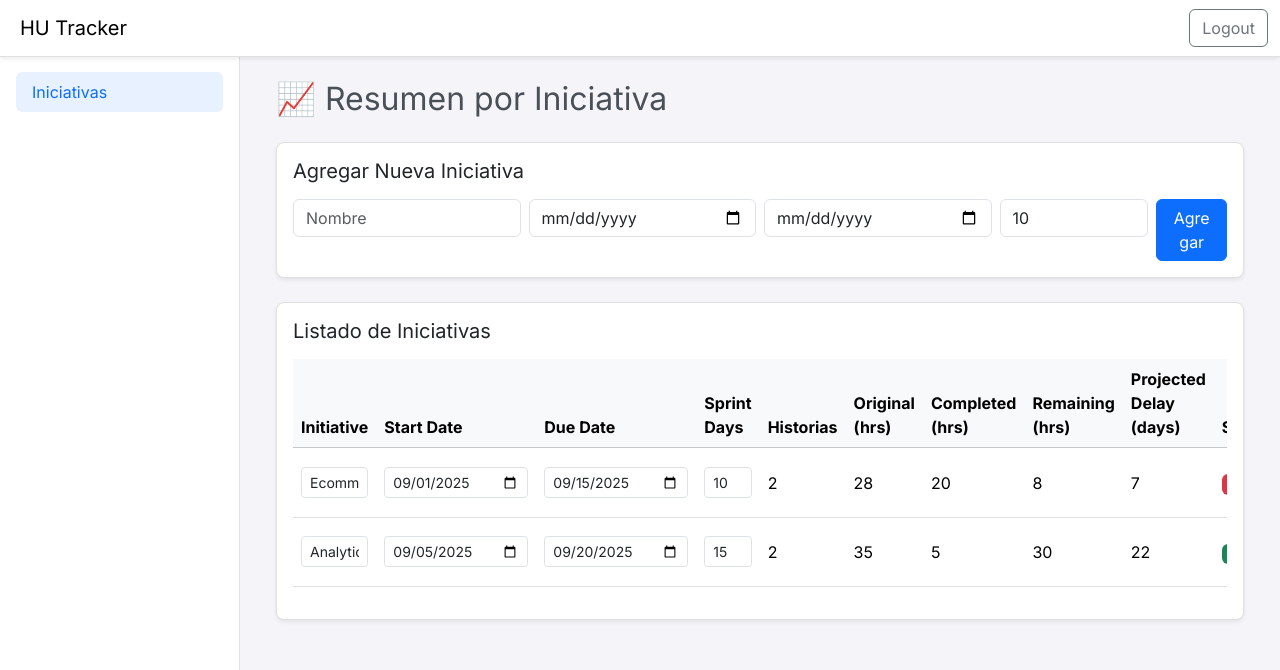
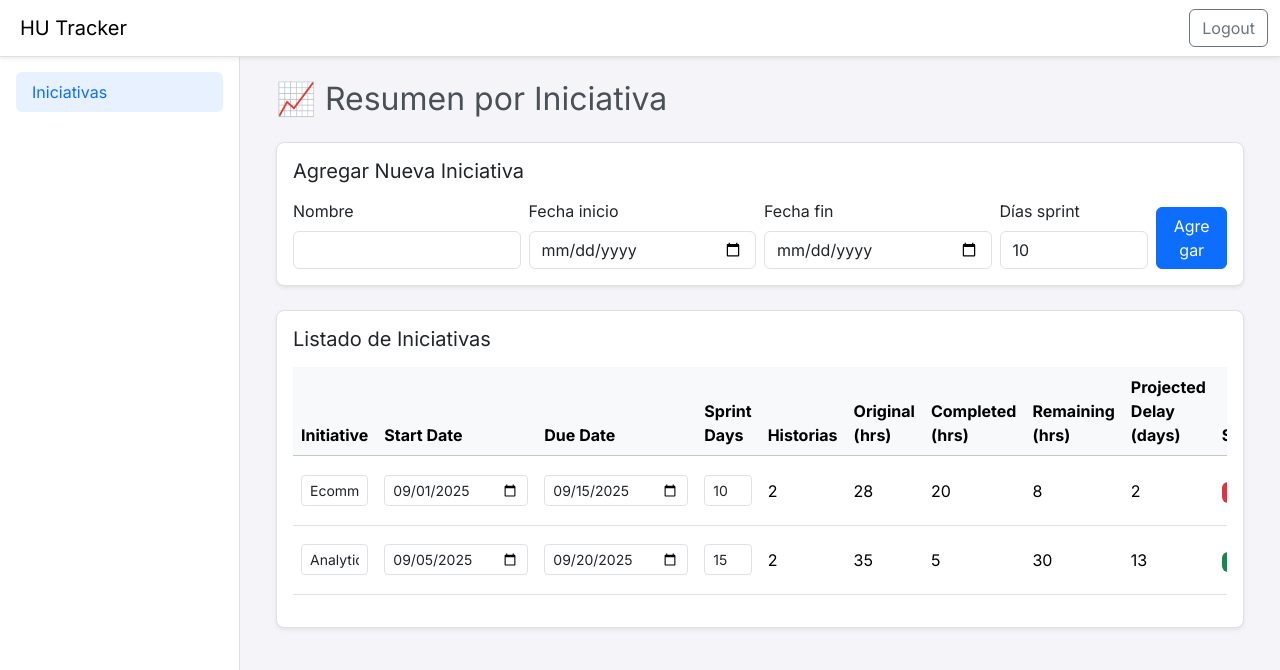
Before and after one commit to EdsonGarcia13/Hu-Tracker, a React (Vite) app: page /login in a window 1280 px wide. Both pictures are taken after typing "name@example.com", "Sample123" into the empty fields and a click on the button "Entrar". Shown: the top 670 px of the page. Built offline with nearby package versions, Linux system fonts and the light colour scheme.

Commit message:
Fix projected delay calculation and label initiative form

```diff
--- a/src/pages/InitiativesOverviewPage.jsx
+++ b/src/pages/InitiativesOverviewPage.jsx
@@ -54,19 +54,24 @@
 
       let projectedDelay = 0;
       if (stories.length > 0) {
-        const start = stories.reduce((min, hu) => {
+        const start = ini.startDate
+          ? new Date(ini.startDate)
+          : stories.reduce((min, hu) => {
               const d = hu["Start Date"] ? new Date(hu["Start Date"]) : today;
               return d < min ? d : min;
             }, stories[0]["Start Date"] ? new Date(stories[0]["Start Date"]) : today);
-        const due = stories.reduce((max, hu) => {
+        const due = ini.dueDate
+          ? new Date(ini.dueDate)
+          : stories.reduce((max, hu) => {
               const d = hu["Due Date"] ? new Date(hu["Due Date"]) : today;
               return d > max ? d : max;
             }, stories[0]["Due Date"] ? new Date(stories[0]["Due Date"]) : today);
 
-        const totalDays = Math.max(
+        const fallbackTotal = Math.max(
           1,
           businessDaysBetween(start, due) - 1
         );
+        const totalDays = ini.sprintDays || fallbackTotal;
         const daysElapsed = Math.max(
           0,
           businessDaysBetween(start, today) - 1
@@ -126,18 +131,25 @@
       <div className="card shadow-sm mb-4">
         <div className="card-body">
           <h5 className="card-title mb-3">Agregar Nueva Iniciativa</h5>
-          <div className="row g-2">
+          <div className="row g-2 align-items-end">
             <div className="col-md-3">
+              <label htmlFor="new-ini-name" className="form-label">
+                Nombre
+              </label>
               <input
+                id="new-ini-name"
                 type="text"
                 className="form-control"
-                placeholder="Nombre"
                 value={newIni.name}
                 onChange={(e) => setNewIni({ ...newIni, name: e.target.value })}
               />
             </div>
             <div className="col-md-3">
+              <label htmlFor="new-ini-start" className="form-label">
+                Fecha inicio
+              </label>
               <input
+                id="new-ini-start"
                 type="date"
                 className="form-control"
                 value={newIni.startDate}
@@ -145,7 +157,11 @@
               />
             </div>
             <div className="col-md-3">
+              <label htmlFor="new-ini-due" className="form-label">
+                Fecha fin
+              </label>
               <input
+                id="new-ini-due"
                 type="date"
                 className="form-control"
                 value={newIni.dueDate}
@@ -153,10 +169,13 @@
               />
             </div>
             <div className="col-md-2">
+              <label htmlFor="new-ini-sprint" className="form-label">
+                Días sprint
+              </label>
               <input
+                id="new-ini-sprint"
                 type="number"
                 className="form-control"
-                placeholder="Días sprint"
                 value={newIni.sprintDays}
                 onChange={(e) =>
                   setNewIni({ ...newIni, sprintDays: e.target.value })
```
Lines whose indentation alone changed are shown as unchanged.
